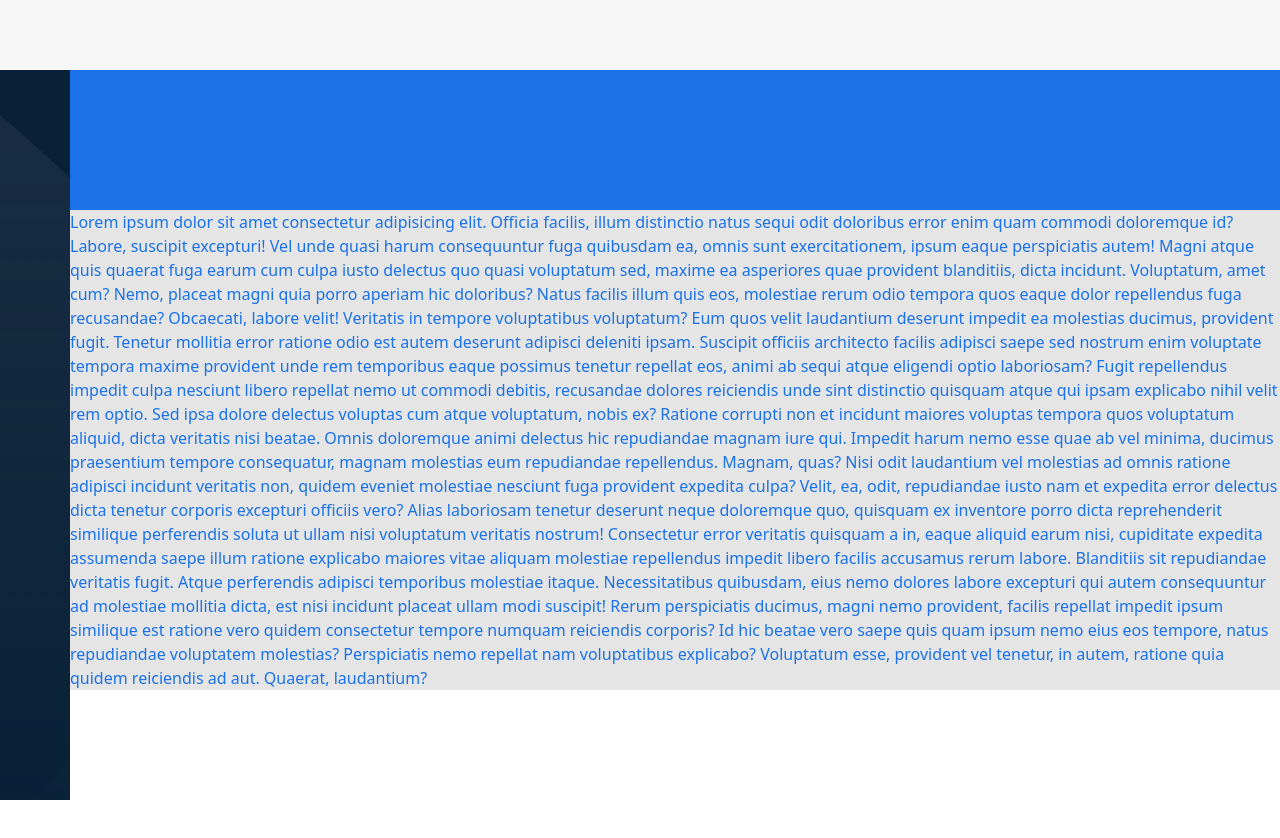
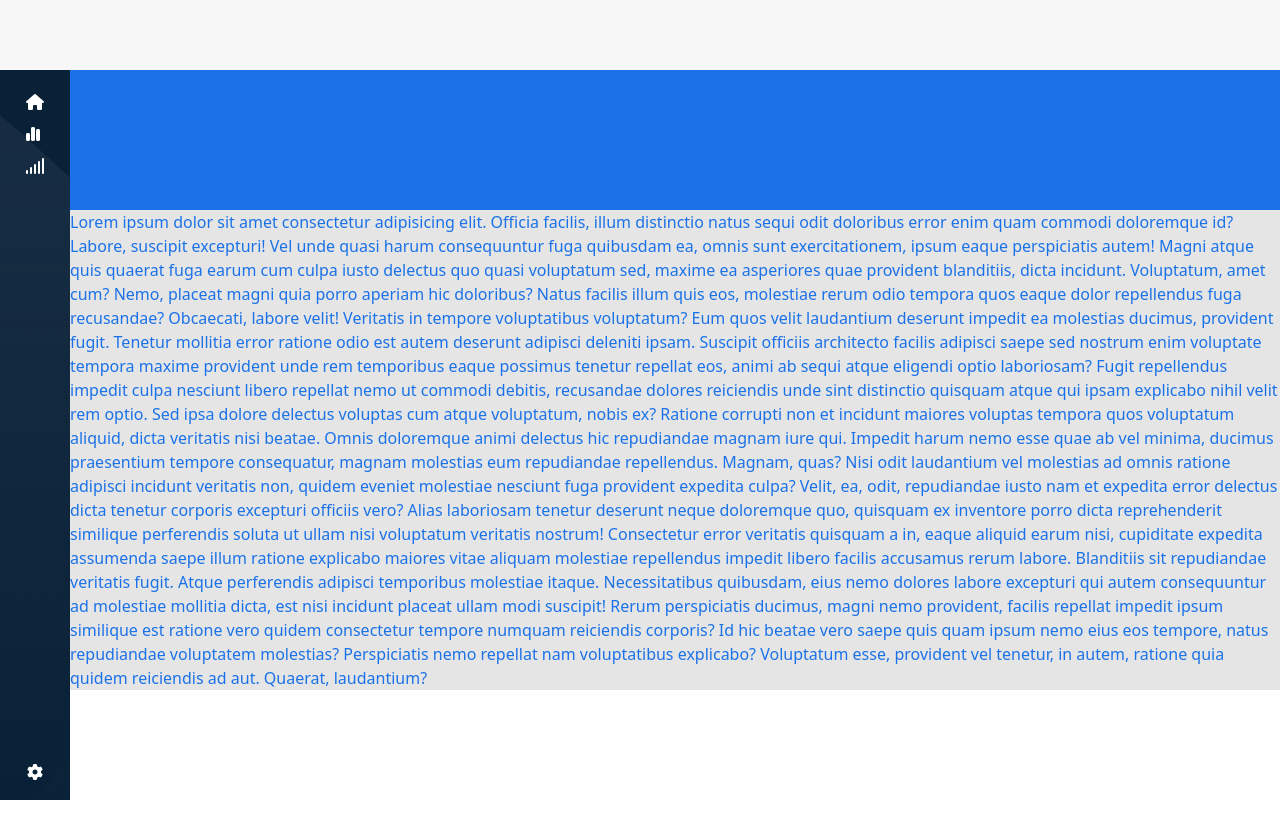
Before and after one commit to giovannilampis/html-css-bootstrap-dashboard, a plain HTML site: page index.html in a window 1280 px wide. Drawn offline with nearby package versions, Linux system fonts and the light colour scheme.

Commit message:
add starting content to aside

```diff
--- a/css/style.css
+++ b/css/style.css
@@ -74,6 +74,10 @@ aside {
     left: 0;
 }
 
+.aside-links {
+    margin-top: 90px;
+}
+
 
 /* MAIN */
 
@@ -83,7 +87,7 @@ main {
     padding-left: 70px;
 }
 
-aside a i {
+i {
     color: var(--white);
 }
 
--- a/index.html
+++ b/index.html
@@ -20,21 +20,21 @@
 
         </header>
 
-        <aside>
+        <aside class="d-flex flex-column justify-content-between align-items-center">
 
-            <div class="aside-mobile-top row pt">
+            <div class="aside-links row d-flex flex-column justify-content-between align-items-center">
 
-                <a class="col-12" href="#"><i class="fa-solid fa-house"></i></a>
+                <a class="col-12 mb-2" href="#"><i class="fa-solid fa-house"></i></a>
 
-                <a class="col-12" href="#"><i class="fa-solid fa-chart-simple"></i></a>
+                <a class="col-12 mb-2" href="#"><i class="fa-solid fa-chart-simple"></i></a>
 
                 <a class="col-12" href="#"><i class="fa-solid fa-signal"></i></a>
 
             </div>
 
-            <div class="aside-mobile-bottom row">
+            <div class="aside-settings row mb-3">
 
-                <a class="col-12" href=""><i class="fa-solid fa-flower"></i></a>
+                <a class="col-12" href=""><i class="fa-solid fa-gear"></i></a>
 
             </div>
 
```
Also changed, not shown: 1 other file.
